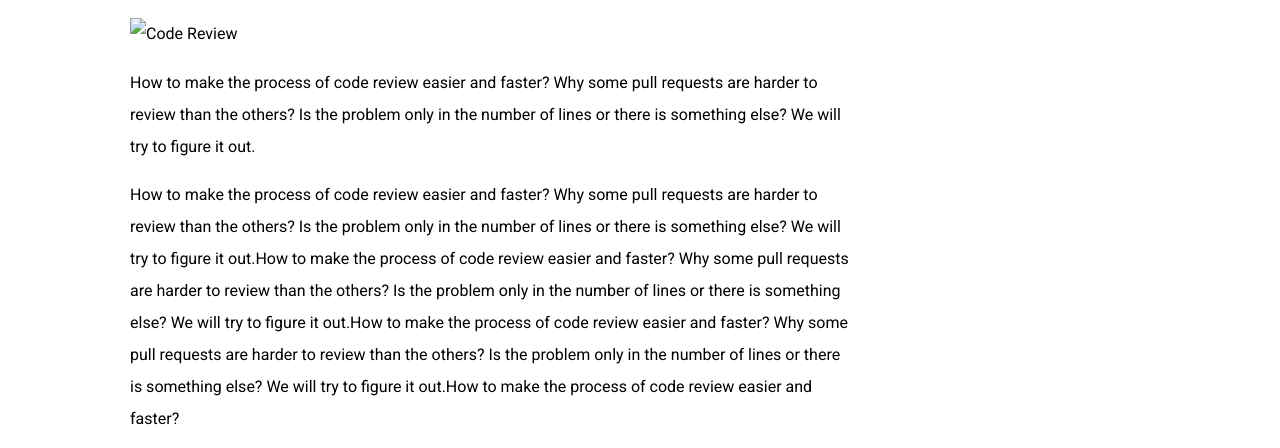
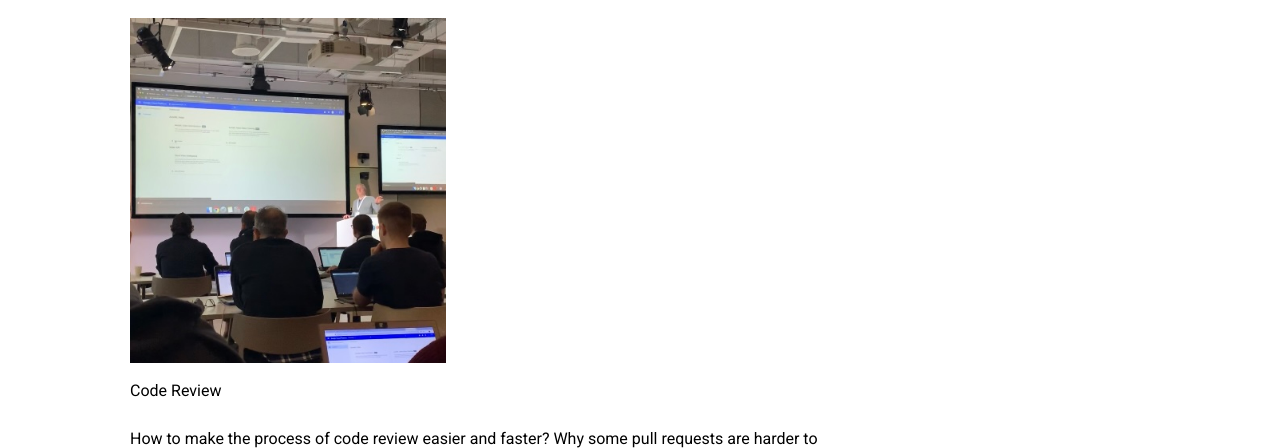
Before and after one commit to AniaJezierska/Blog-Website, a plain HTML site: page Blog/Posts/blogpost.html in a window 1280 px wide. Shown: the part 464-912 px from the top of the page. Drawn offline with Linux system fonts and the light colour scheme; files that its build step writes are made by us from their sources; files whose address does not match are found by name.

Commit message:
Update blogpost.html

```diff
--- a/Blog/Posts/blogpost.html
+++ b/Blog/Posts/blogpost.html
@@ -11,7 +11,7 @@
 <body>
   <div class = "container">
     <div class="header box">
-        <img src="GDG-logo-color.svg" alt="GDG-Warsaw">
+        <img src="/Assets/GDG-logo-color.svg" alt="GDG-Warsaw">
         <h5 id="GDG">Blog of our latest news, updates, and stories for developers</h5>
     </div>
 
@@ -30,7 +30,8 @@
                 </h4>
             </header>
             <section class="post_image">
-                <img src="photo_1.jpg" alt="Code Review">
+                <img src="/Assets/photo_1.jpg" alt="Code Review">
+                <figcaption>Code Review</figcaption>
             </section>
             <div class="post-data">
                 <p>How to make the process of code review easier and faster?
```
